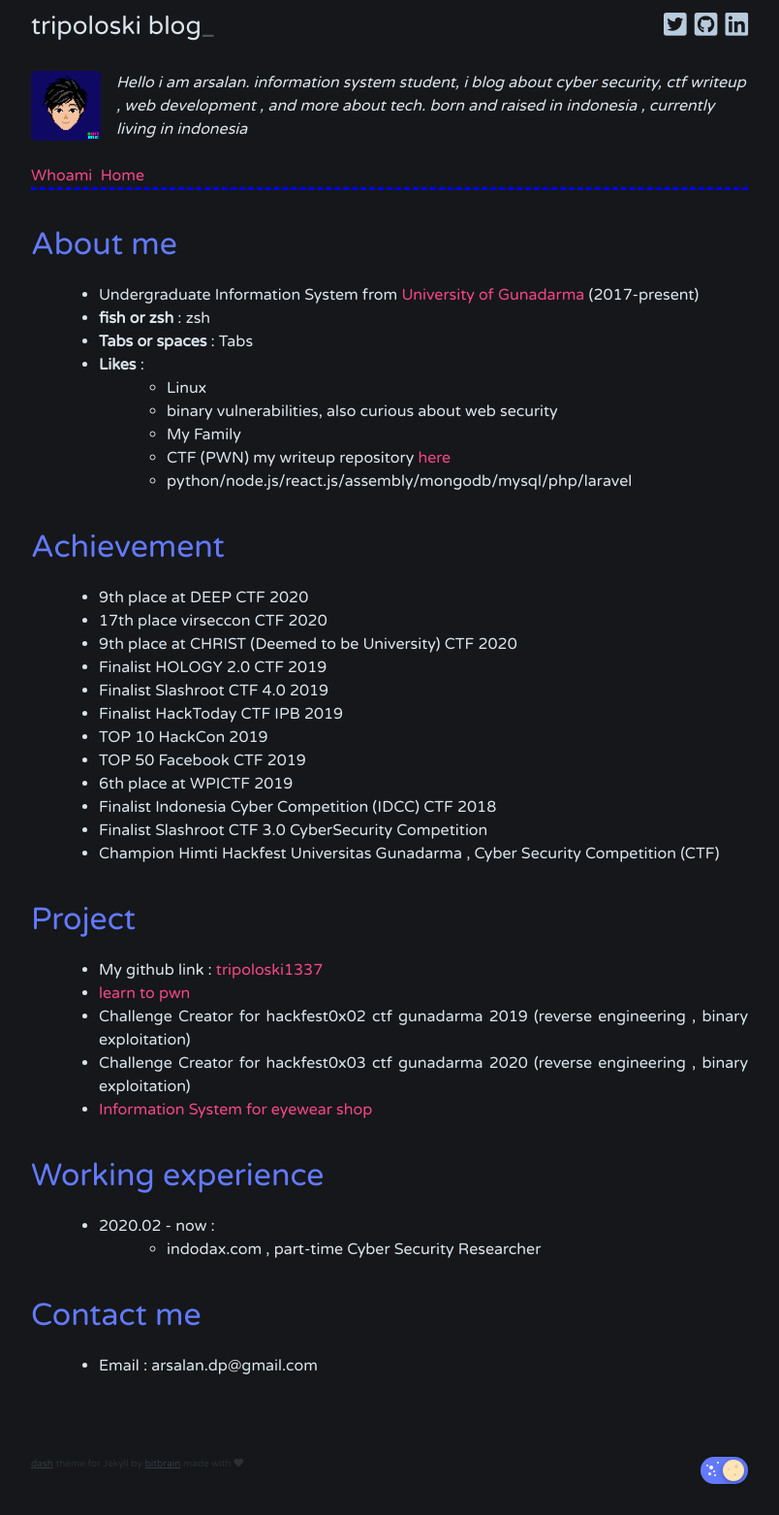
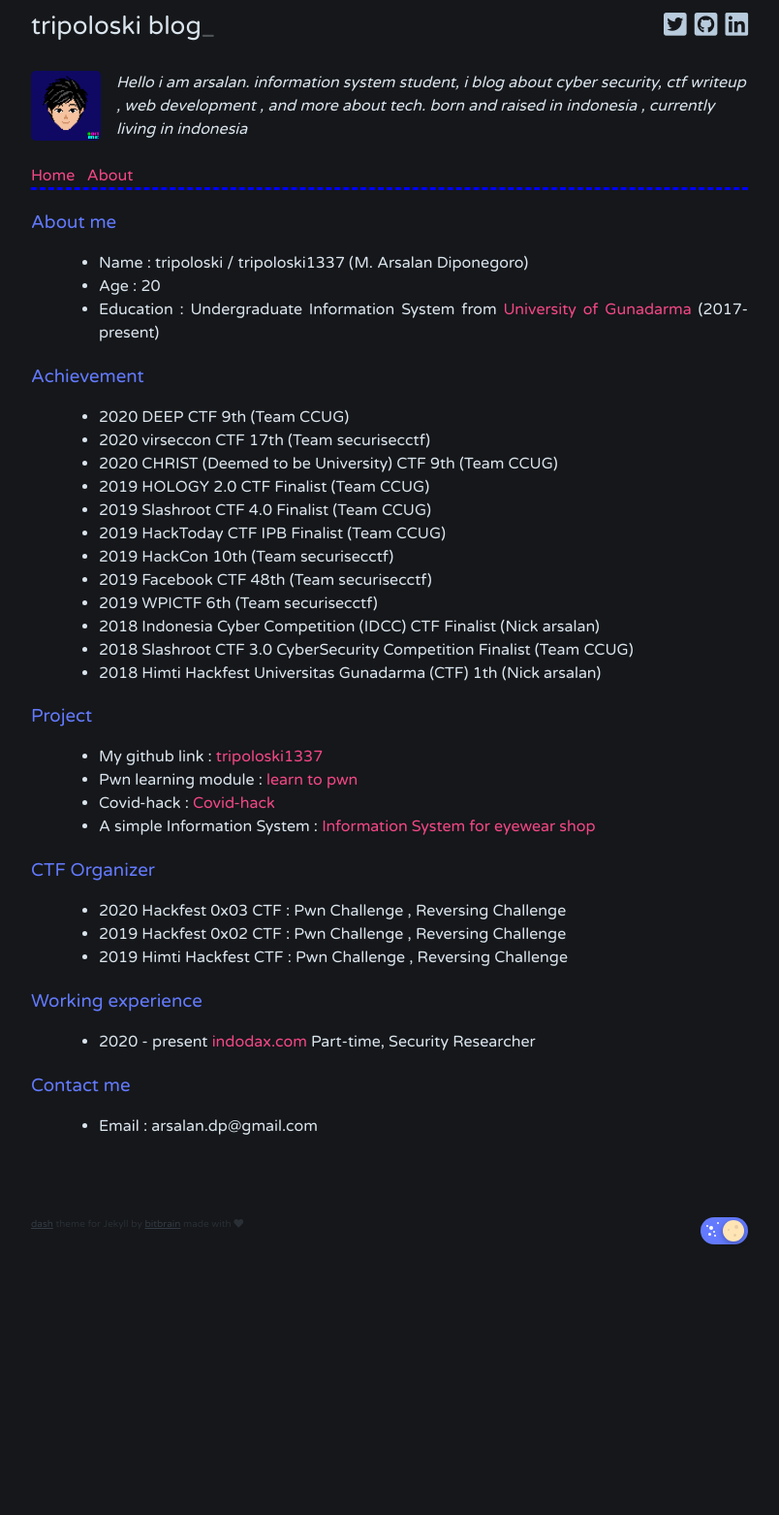
Before and after one commit to tripoloski1337/tripoloski1337.github.io, a Jekyll site: the page built from about/index.html, in a window 1280 px wide. Shown: the whole page at 97% size, without its empty margins (238-1042 px from the left). Built offline with Jekyll 4.4.1, drawn with Linux system fonts in a browser that asks for light colours; after the commit the page ends 1315 px from its top, so only the background shows below that.

Commit message:
clean up

```diff
--- a/_includes/author.html
+++ b/_includes/author.html
@@ -3,6 +3,6 @@
 {{ site.description }}
 <br/>
 <br/>
-<a style="font-style:normal" href="/about">Whoami</a> &nbsp;<a  style="font-style:normal;" href="/">Home</a>
+<a  style="font-style:normal;" href="/">Home</a> &nbsp; <a style="font-style:normal" href="/about">About</a>
 <div style="border-bottom:3px dashed #00f;"/></div>
 </div>
--- a/_includes/tagcloud.html
+++ b/_includes/tagcloud.html
@@ -1,8 +1,8 @@
-
+<!--
 {% if site.plugins contains "jekyll/tagging" %}
 {% assign size = site | tag_cloud | size %}
   {% if size != 0 %}
   <h2>all tags</h2>
   <div class="tag-cloud">{{ site | tag_cloud }}</div>
   {% endif %}
-{% endif %}
+{% endif %} -->
--- a/_layouts/home.html
+++ b/_layouts/home.html
@@ -9,9 +9,9 @@ layout: default
       {% for post in paginator.posts %}
         <div class="post-link-wrapper">
           <a href="{{ post.url | relative_url }}" class="post-link">{{ post.title }}</a>
-          <div class="post-meta">
+          <div class="post-meta" style="color:#2b3138">
 
-            {% if site.plugins contains "jekyll/tagging" %}
+            <!-- {% if site.plugins contains "jekyll/tagging" %}
             <div class="post-tags">
                 {% for tag in post.tags %}
                 <a class="tag" href="/tag/{{ tag }}/">{{ tag }}</a>
@@ -24,7 +24,7 @@ layout: default
               <a class="tag" href="/tag/{{ tag }}/">{{ tag_name }}</a>
               {% endfor %}
             </div>
-            {% endif %}
+            {% endif %} -->
             {% if site.date_format %}
               {{ post.date | date: site.date_format }}
             {% else %}
--- a/about/index.html
+++ b/about/index.html
@@ -4,56 +4,50 @@ layout: default
 
 {% include author.html %}
 
-<h1>About me</h1>
+<h3>About me</h3>
 <ul>
-  <li>Undergraduate Information System from <a href="https://www.gunadarma.ac.id/"> University of Gunadarma</a> (2017-present)</li>
-  <li><b>fish or zsh</b> : zsh </li>
-  <li><b>Tabs or spaces</b> : Tabs </li>
-  <li><b>Likes </b>:</li>
-  <ul>
-    <li>Linux</li>
-    <li>binary vulnerabilities, also curious about web security</li>
-    <li>My Family</li>
-    <li>CTF (PWN) my writeup repository <a href='https://github.com/tripoloski1337/writeup-ctf'>here</a></li>
-    <li>python/node.js/react.js/assembly/mongodb/mysql/php/laravel</li>
-  </ul>
+  <li>Name : tripoloski / tripoloski1337 (M. Arsalan Diponegoro) </li>
+  <li>Age : 20</li>
+  <li>Education : Undergraduate Information System from <a href="https://www.gunadarma.ac.id/"> University of Gunadarma</a> (2017-present)</li>
 </ul>
 
-<h1>Achievement</h1>
+<h3>Achievement</h3>
 <ul>
-  <li>9th place at DEEP CTF 2020</li>
-  <li>17th place virseccon CTF 2020</li>
-  <li>9th place at CHRIST (Deemed to be University) CTF 2020</li>
-  <li>Finalist HOLOGY 2.0 CTF 2019</li>
-  <li>Finalist Slashroot CTF 4.0 2019</li>
-  <li>Finalist HackToday CTF IPB 2019</li>
-  <li>TOP 10 HackCon 2019</li>
-  <li>TOP 50 Facebook CTF 2019</li>
-  <li>6th place at WPICTF 2019</li>
-  <li>Finalist Indonesia Cyber Competition (IDCC) CTF 2018</li>
-  <li>Finalist Slashroot CTF 3.0 CyberSecurity Competition</li>
-  <li>Champion Himti Hackfest Universitas Gunadarma , Cyber Security Competition (CTF)</li>
+  <li>2020 DEEP CTF 9th (Team CCUG)</li>
+  <li>2020 virseccon CTF 17th (Team securisecctf)</li>
+  <li>2020 CHRIST (Deemed to be University) CTF 9th (Team CCUG)</li>
+  <li>2019 HOLOGY 2.0 CTF Finalist (Team CCUG)</li>
+  <li>2019 Slashroot CTF 4.0 Finalist (Team CCUG)</li>
+  <li>2019 HackToday CTF IPB Finalist (Team CCUG)</li>
+  <li>2019 HackCon 10th (Team securisecctf)</li>
+  <li>2019 Facebook CTF 48th (Team securisecctf)</li>
+  <li>2019 WPICTF 6th (Team securisecctf)</li>
+  <li>2018 Indonesia Cyber Competition (IDCC) CTF Finalist (Nick arsalan)</li>
+  <li>2018 Slashroot CTF 3.0 CyberSecurity Competition Finalist (Team CCUG)</li>
+  <li>2018 Himti Hackfest Universitas Gunadarma  (CTF) 1th (Nick arsalan)</li>
 </ul>
 
-<h1>Project</h1>
+<h3>Project</h3>
 <ul>
   <li>My github link : <a href="https://github.com/tripoloski1337">tripoloski1337</a></li>
-  <li><a href="https://github.com/tripoloski1337/learn-to-pwn"> learn to pwn </a></li>
-  <li>Challenge Creator for hackfest0x02 ctf gunadarma 2019 (reverse engineering , binary exploitation) </li>
-  <li>Challenge Creator for hackfest0x03 ctf gunadarma 2020 (reverse engineering , binary exploitation) </li>
-  <li><a href="https://github.com/tripoloski1337/Information-system-eyewear-shop" >Information System for eyewear shop </a></li>
+  <li>Pwn learning module : <a href="https://github.com/tripoloski1337/learn-to-pwn"> learn to pwn </a></li>
+  <li>Covid-hack  : <a href="https://github.com/ruonan54j/covid-hack" >  Covid-hack</a></li>
+  <li>A simple Information System :  <a href="https://github.com/tripoloski1337/Information-system-eyewear-shop" >Information System for eyewear shop </a></li>
 </ul>
 
-
-<h1>Working experience</h1>
+<h3>CTF Organizer</h3>
 <ul>
-  <li>2020.02 - now : </li>
-  <ul>
-    <li>indodax.com , part-time Cyber Security Researcher</li>
-  </ul>
+  <li>2020 Hackfest 0x03 CTF : Pwn Challenge , Reversing Challenge</li>
+  <li>2019 Hackfest 0x02 CTF : Pwn Challenge , Reversing Challenge</li>
+  <li>2019 Himti Hackfest CTF : Pwn Challenge , Reversing Challenge</li>
 </ul>
 
-<h1>Contact me</h1>
+<h3>Working experience</h3>
+<ul>
+  <li>2020 - present <a href="https://indodax.com/" > indodax.com</a> Part-time, Security Researcher</li>
+</ul>
+
+<h3>Contact me</h3>
 <ul>
   <li>Email : arsalan.dp@gmail.com</li>
 </ul>
```
